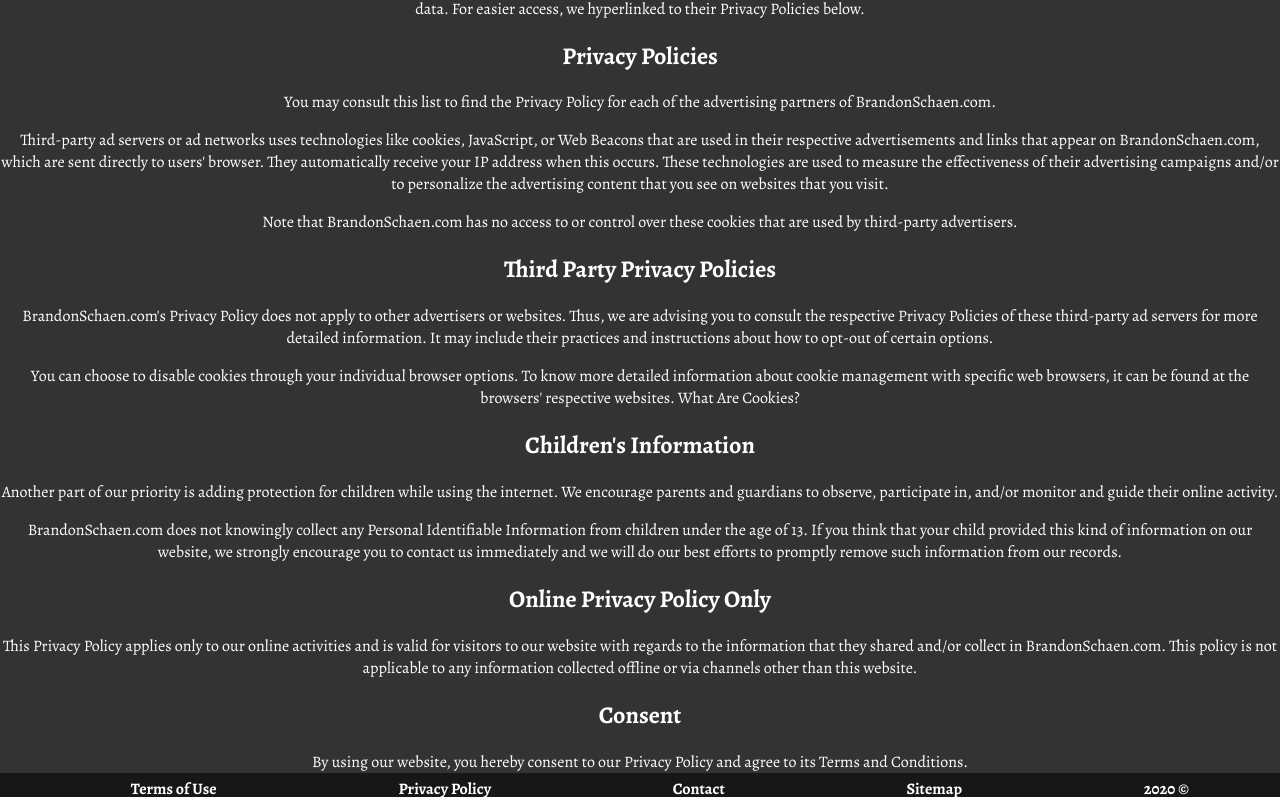
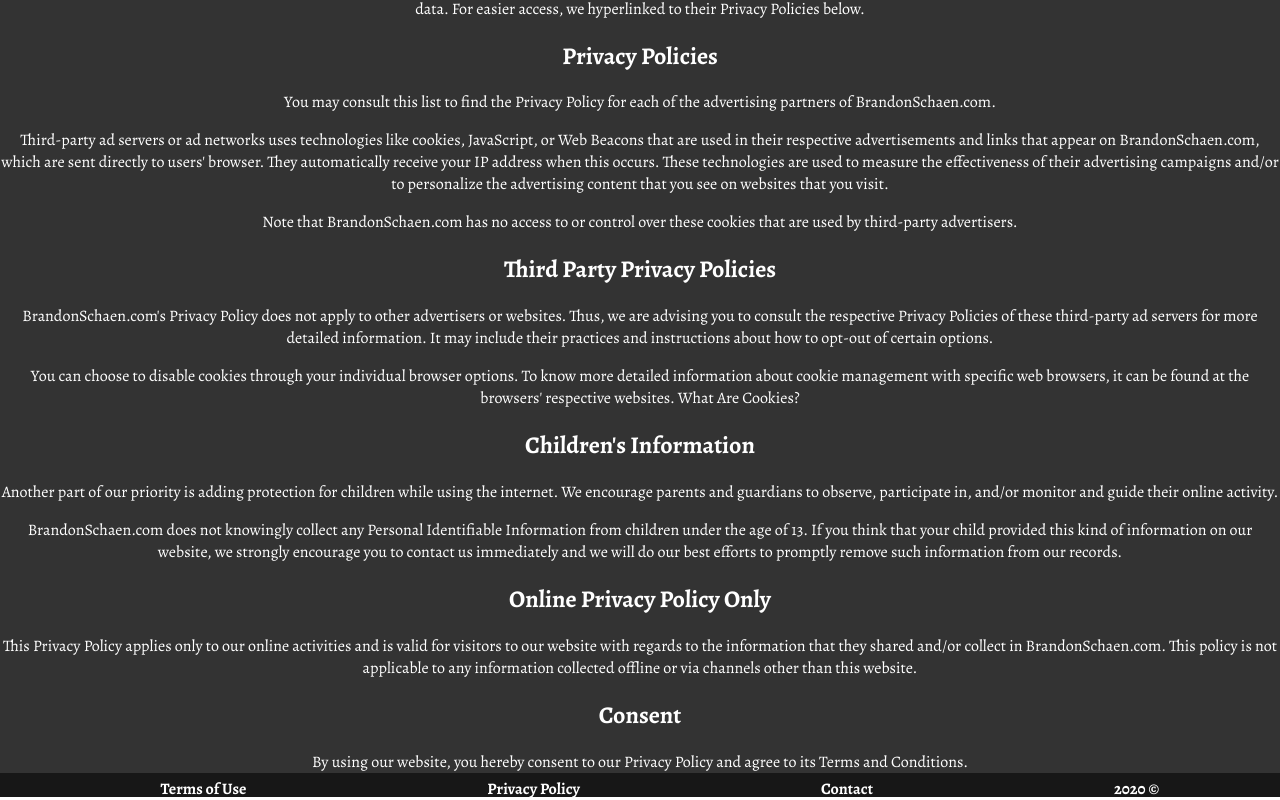
Before and after one commit to SonniSonni/Brandon-Portfolio, a React (Create React App) app in the folder client/: page /privacy in a window 1280 px wide. Shown: the part 679-1479 px from the top of the page. Built offline with nearby package versions, Linux system fonts and the light colour scheme.

Commit message:
removed sitemap from footer

```diff
--- a/client/src/Components/Footer/Footer.js
+++ b/client/src/Components/Footer/Footer.js
@@ -8,7 +8,6 @@
       <li><NavLink exact to="/terms" className="footer-link" activeClassName="active"><h4>Terms of Use</h4></NavLink></li>
       <li><NavLink exact to="/privacy" className="footer-link" activeClassName="active"><h4>Privacy Policy</h4></NavLink></li>
       <li><NavLink exact to="/contact" className="footer-link" activeClassName="active"><h4>Contact</h4></NavLink></li>
-      <li><NavLink exact to="/sitemap.xml" className="footer-link"><h4>Sitemap</h4></NavLink></li>
       <li><h4>2020 ©</h4></li>
     </ul>
   </div>
```
